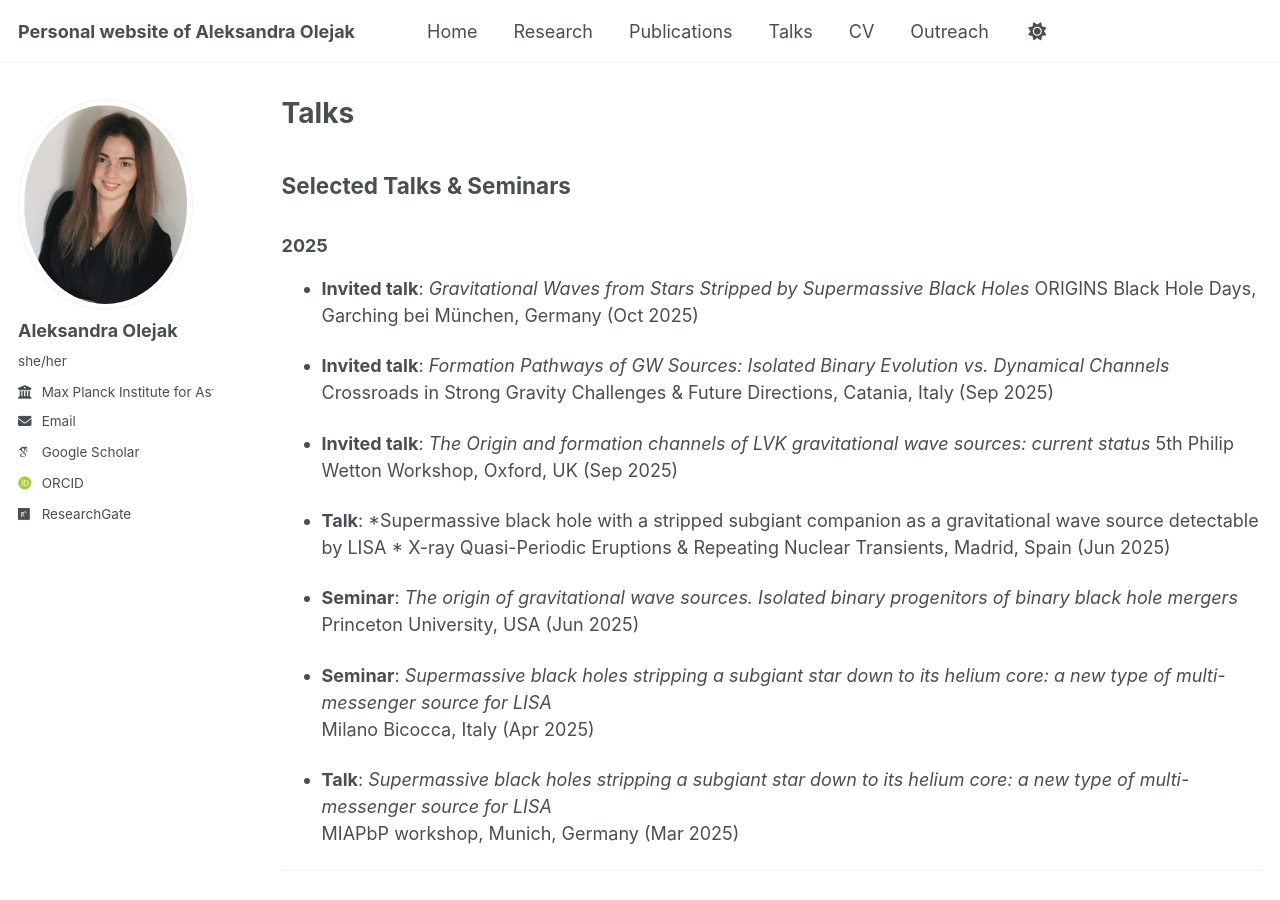
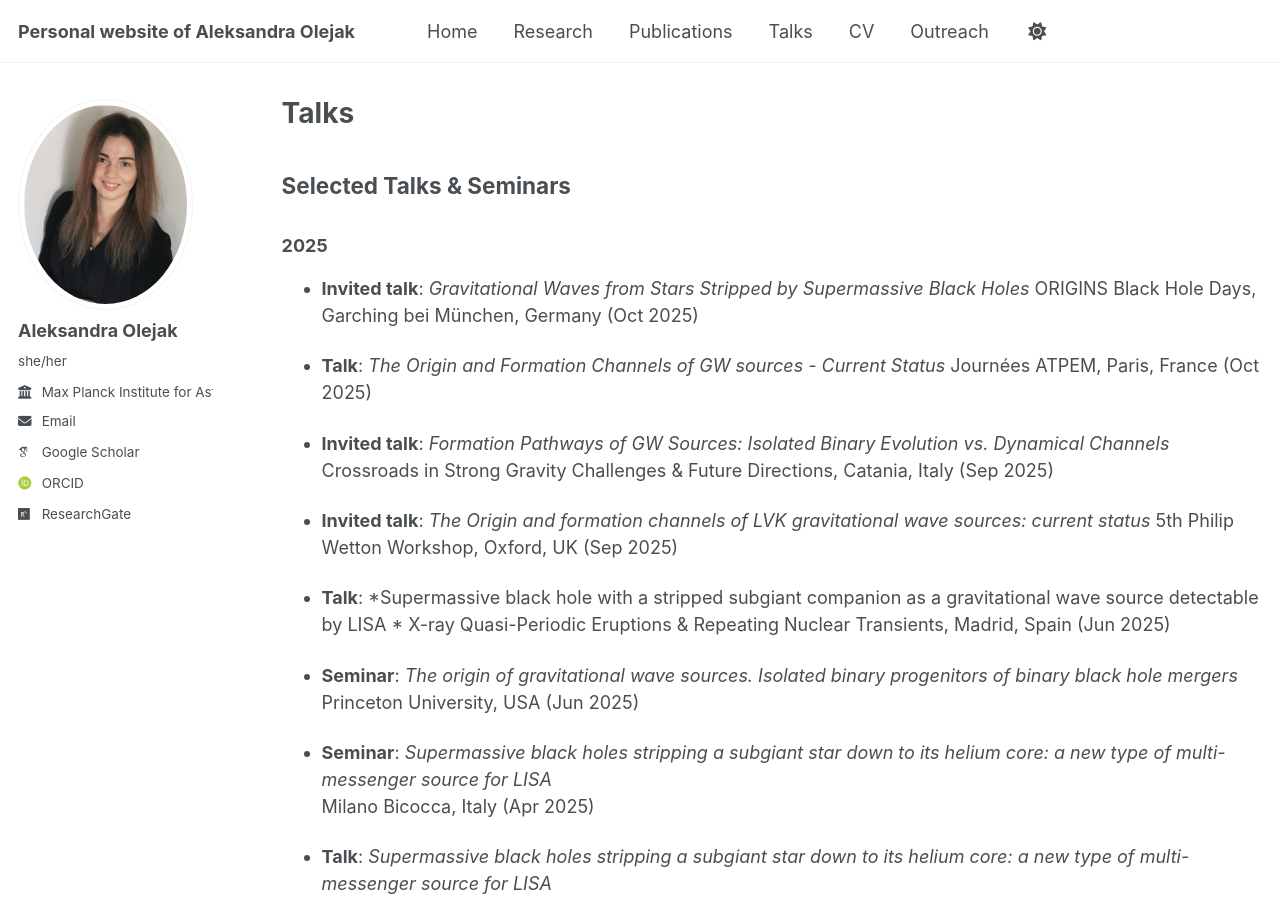
Before and after one commit to aleole/aleole.github.io, a Jekyll site: the page built from _pages/talks.md, in a window 1280 px wide and 900 px high. Built offline with Jekyll 4.4.1, drawn with Linux system fonts in a browser that asks for light colours; some web fonts are replaced; a script that is not in the unit is left out.

Commit message:
Update talks.md

```diff
--- a/_pages/talks.md
+++ b/_pages/talks.md
@@ -13,6 +13,9 @@ author_profile: true
 ### 2025
 - **Invited talk**: *Gravitational Waves from Stars Stripped by Supermassive Black Holes*
   ORIGINS Black Hole Days, Garching bei München, Germany (Oct 2025)
+
+- **Talk**: *The Origin and Formation Channels of GW sources - Current Status*
+  Journées ATPEM, Paris, France (Oct 2025)
 
 - **Invited talk**: *Formation Pathways of GW Sources: Isolated Binary Evolution vs. Dynamical Channels*
   Crossroads in Strong Gravity Challenges & Future Directions, Catania, Italy (Sep 2025)
```
